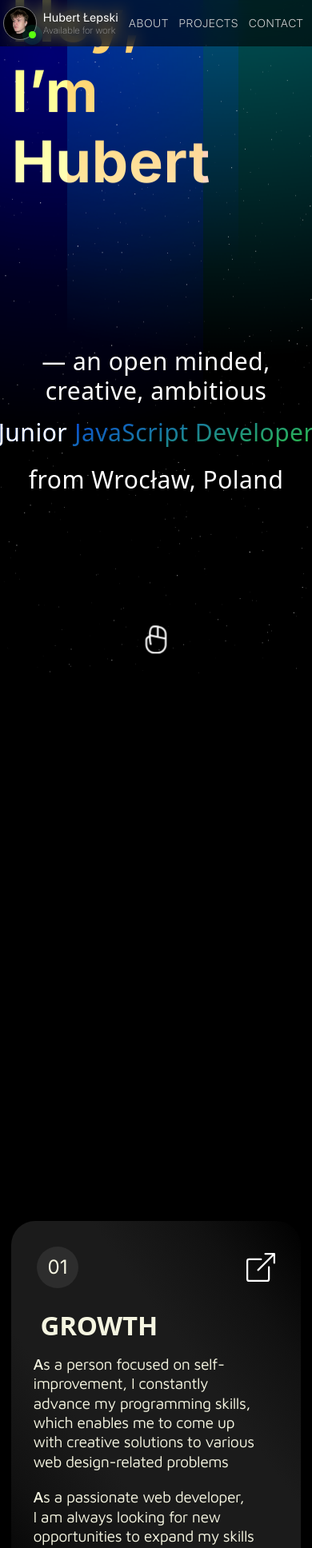
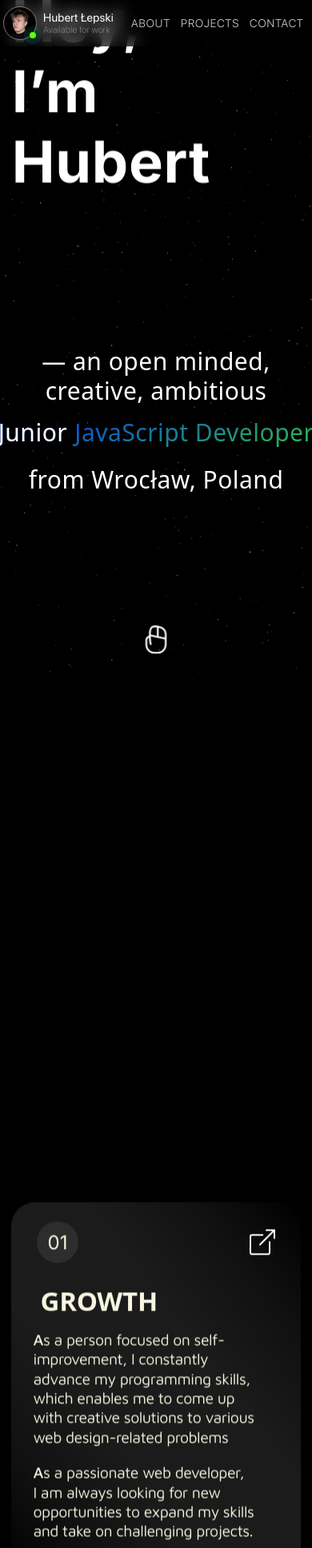
Before and after one commit to inspirer10/hubert.lepski, a Next.js app: page / in a window 390 px wide. Shown: the top 1936 px of the page at 80% size. Built offline with nearby package versions, Linux system fonts and the light colour scheme; a web font is replaced by a local one.

Commit message:
add cv file, and adjust some elements in mobile phone views

```diff
--- a/src/Components/Contact.js
+++ b/src/Components/Contact.js
@@ -53,7 +53,7 @@ function Contact() {
                 </Link>
 
                 <a
-                    href='CV_HŁ.pdf'
+                    href='/CV/CV.pdf'
                     download='Hubert Łepski CV.pdf'
                     target='_blank'
                     rel='noopener noreferrer'
--- a/src/Components/Header.js
+++ b/src/Components/Header.js
@@ -80,7 +80,7 @@ function Header() {
                     </Link>
 
                     <a
-                        href='CV_HŁ.pdf'
+                        href='/CV/CV.pdf'
                         download='Hubert Łepski CV.pdf'
                         target='_blank'
                         rel='noopener noreferrer'
--- a/src/styles/about.scss
+++ b/src/styles/about.scss
@@ -462,13 +462,19 @@
         .cards-wrapper {
             flex-direction: column;
             align-items: center;
-            margin-top: -10vh;
+            margin-top: -12.5vh;
             .card {
                 width: 95%;
                 min-height: 47.5vh;
-                padding-bottom: 5vh;
+                padding-bottom: 4vh;
+                &:first-of-type {
+                    margin-bottom: 2.5vh;
+                }
                 .top-wrapper {
-                    margin: 2rem auto 1rem;
+                    margin: 1.5rem auto 1rem;
+                    .arrow-icon {
+                        font-size: 2rem;
+                    }
                 }
                 h5 {
                     margin-top: 7.5%;
--- a/src/styles/contact.scss
+++ b/src/styles/contact.scss
@@ -218,3 +218,37 @@
         }
     }
 }
+
+//! small devices
+@media screen and (max-width: 380px) {
+    .contact_section {
+        padding: 5vh 0 15vh;
+        article {
+            p {
+                font-size: 2rem;
+            }
+            h2 {
+                font-size: 5rem;
+                line-height: 5rem;
+            }
+        }
+        .links-wrapper {
+            width: 97.5%;
+            flex-direction: column;
+            button {
+                margin: 5rem auto;
+            }
+            .link {
+                width: 100%;
+                font-size: 1.85rem;
+                .background-icon {
+                    font-size: 14rem;
+                }
+                p {
+                    margin-top: 2px;
+                    font-size: 31px;
+                }
+            }
+        }
+    }
+}
--- a/src/styles/header.scss
+++ b/src/styles/header.scss
@@ -202,12 +202,12 @@ header {
         .person {
             .image_text {
                 p {
-                    font-size: 15px;
-                    letter-spacing: 0.5px;
+                    font-size: 14.5px;
+                    letter-spacing: 0.25px;
                 }
                 .availability {
-                    font-size: 12px;
-                    letter-spacing: 0.5px;
+                    font-size: 11.25px;
+                    letter-spacing: 0.4px;
                 }
             }
             .image {
@@ -215,14 +215,14 @@ header {
                 height: 5vh;
                 width: 5vh;
                 .dot {
-                    width: 9px;
-                    height: 9px;
+                    width: 8px;
+                    height: 8px;
                 }
             }
         }
         .nav-links {
             .link {
-                font-size: 14.25px;
+                font-size: 14px;
                 margin: 0 0.15rem;
             }
             .header_button {
--- a/src/styles/introduction.scss
+++ b/src/styles/introduction.scss
@@ -301,5 +301,8 @@
                 }
             }
         }
+        .gradients-wrapper {
+            display: none;
+        }
     }
 }
```
Also changed, not shown: 1 other file (tests, documents, lock files or other folders).
